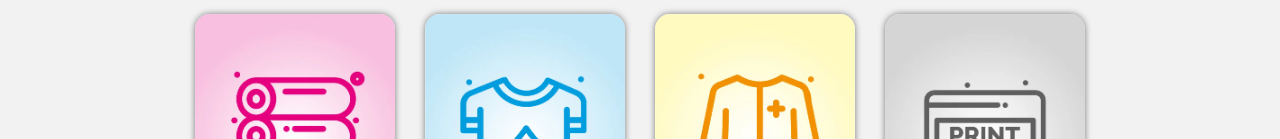
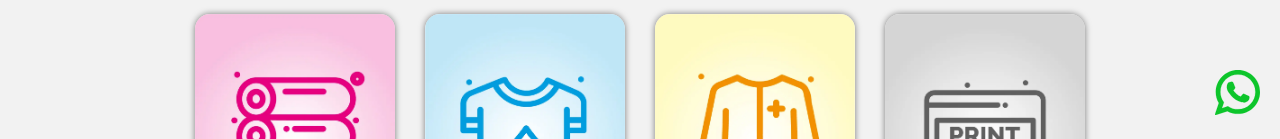
Before and after one commit to davismz09/public-graphic-sa-v1, a plain HTML site: page productos.html in a window 1280 px wide. Shown: the part 661-800 px from the top of the page. Drawn offline with Linux system fonts and the light colour scheme.

Commit message:
Actualizar productos.html

```diff
--- a/productos.html
+++ b/productos.html
@@ -15,6 +15,11 @@
 </head>
 
 <body>
+    <div class="whatsapp-icon">
+        <a href="https://wa.me/123" target="_blank">
+            <img src="./img/whatsapp.svg" alt="Whatsapp">
+        </a>
+    </div>
     <header id="inicio">
         <nav class="menu menu_productos">
             <a href="./index.html">Inicio</a>
```
